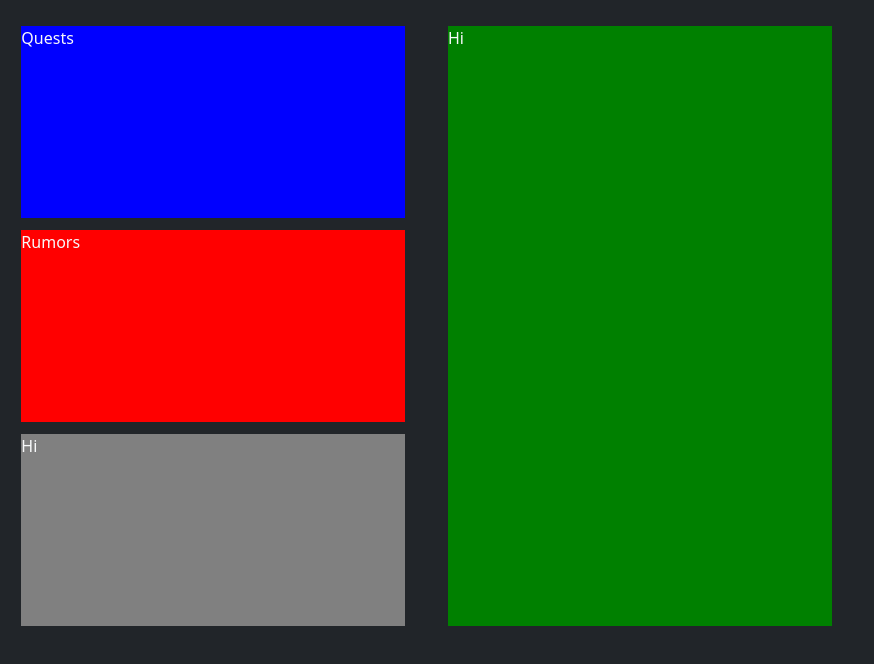
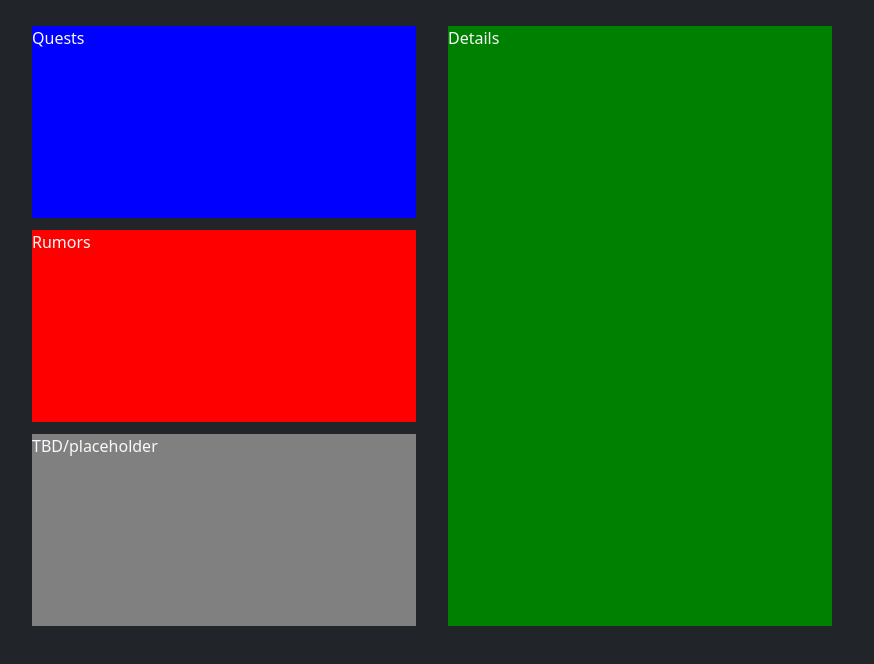
Before and after one commit to ConnerMart/quest-log-ui, a plain HTML site: page index.html in a window 1280 px wide. Shown: the whole page, without its empty margins (0-874 px from the left). Drawn offline with nearby package versions, Linux system fonts and the light colour scheme.

Commit message:
adjustments to layout

```diff
--- a/index.html
+++ b/index.html
@@ -22,12 +22,12 @@
         <p>Rumors</p>
       </div>
       <div id="tbd">
-        <p>Hi</p>
+        <p>TBD/placeholder</p>
       </div>
     </div>
     <div id="column2">
       <div id="details">
-        <p>Hi</p>
+        <p>Details</p>
       </div>
     </div>
     <div id="column3"></div>
--- a/style.css
+++ b/style.css
@@ -1,6 +1,6 @@
 body {
   display: flex;
-  justify-content: space-around;
+  justify-content: space-evenly;
 }
 
 #column1,
```
